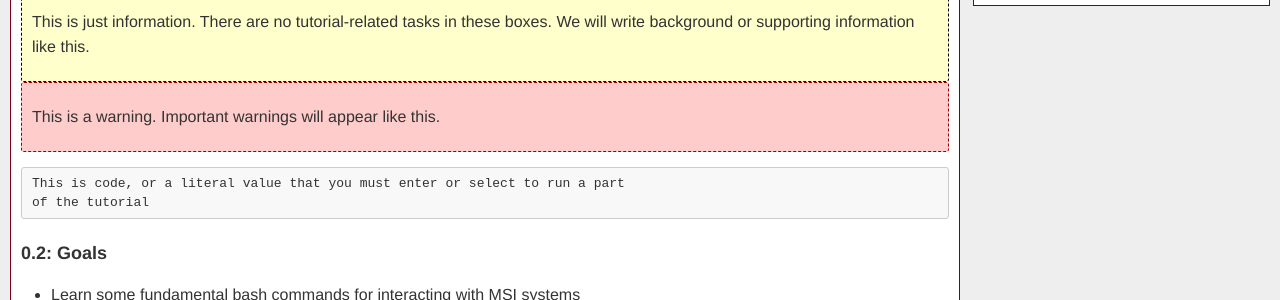
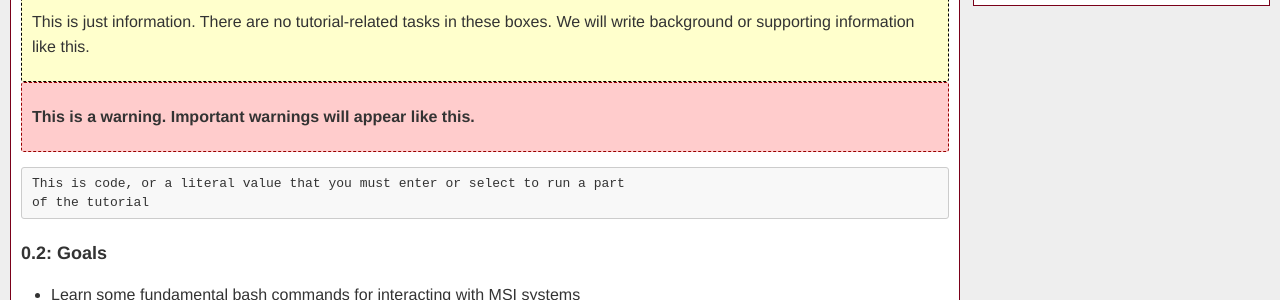
Before and after one commit to msi-ris/Tutorials, a Jekyll site: the page built from rnaseq_cmd.md, in a window 1280 px wide. Shown: the part 324-624 px from the top of the page. Built offline with Jekyll 4.4.1, drawn with Linux system fonts in a browser that asks for light colours.

Commit message:
make warnings bold

```diff
--- a/css/main.css
+++ b/css/main.css
@@ -52,3 +52,7 @@ div.warn {
     padding:6px 10px;
     border-radius:3px;
 }
+
+.warn p {
+    font-weight:bold;
+}
```
